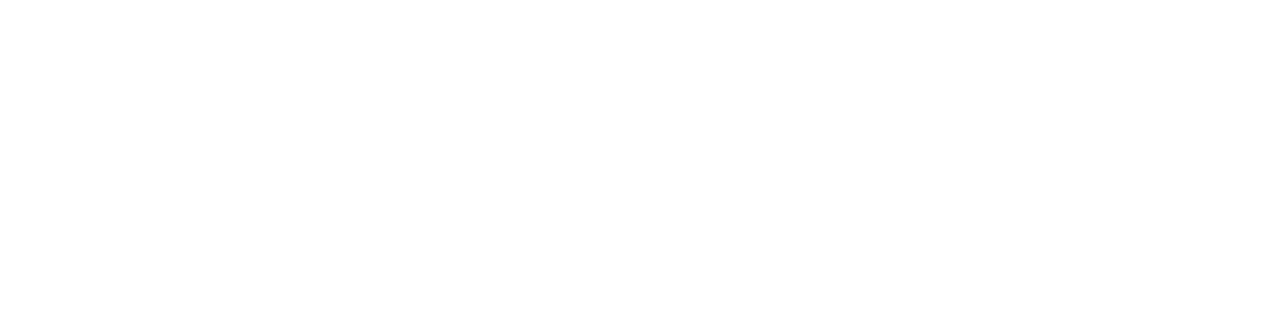
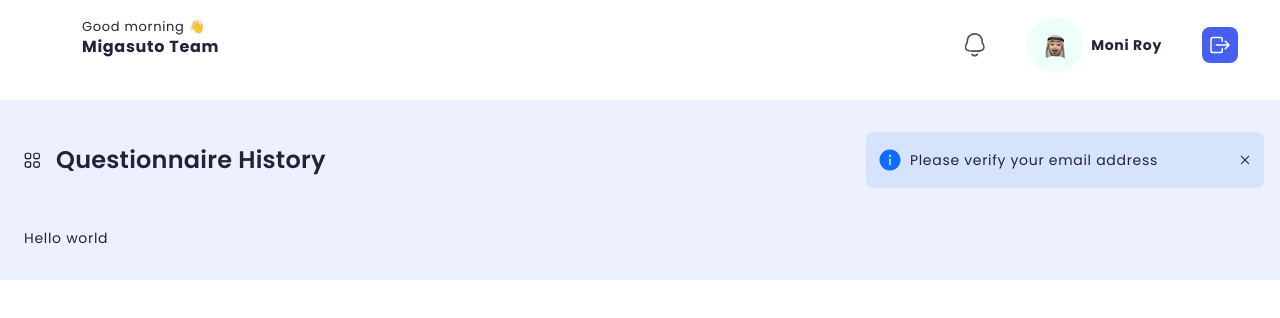
Before and after one commit to Kamba56/Migasuto2, a React (Vite) app: page /history in a window 1280 px wide. Before the commit this address had no page. Shown: the top 318 px of the page. Built offline with nearby package versions, Linux system fonts and the light colour scheme.

Commit message:
completed category layout

```diff
--- a/src/Components/CategoryLayout.tsx
+++ b/src/Components/CategoryLayout.tsx
@@ -1,15 +1,20 @@
 import React from 'react';
 
 import Bell from "../assets/icons/Notification.svg"
+import Category from "../assets/icons/Category.svg"
 import DefaultPic from "../assets/images/profile_pic.png"
+import Info from "../assets/icons/Info.svg"
+
 import { IoLogOutOutline } from "react-icons/io5";
+import { RxCross2 } from "react-icons/rx";
 
 interface CategoryLayoutProps {
     children: React.ReactNode;
     organization: string;
+    category: string;
 }
 
-export default function CategoryLayout({ children, organization }: CategoryLayoutProps) {
+export default function CategoryLayout({ children, organization, category }: CategoryLayoutProps) {
     return (
         <div>
             <header className="flex justify-between pl-[82px] pr-[42px] pt-[17px] pb-[27px]">
@@ -24,23 +29,31 @@
                     />
                     <div className='flex items-center gap-2'>
                         <div className='p-3 bg-eclipse rounded-full'>
-                            <img src={DefaultPic}
-                                className="w-8 h-8"/>
+                            <img src={DefaultPic} className="w-8 h-8" />
                         </div>
                         <h1 className='font-bold'>Moni Roy</h1>
-
-                        <div className=' ml-8 p-[6px] bg-primary rounded-lg'>
-                        <IoLogOutOutline
-                            className='text-white'
-                            size={"24"}
-                        />
-                        </div>
-
+                        <button className=' ml-8 p-[6px] bg-primary rounded-lg'>
+                            <IoLogOutOutline className='text-white' size={"24"} />
+                        </button>
                     </div>
                 </div>
             </header>
-            <main className='pl-3 pr-8 '
-            >
+            <main className='flex flex-col flex-grow pl-6 pr-4 py-8 bg-blue_fade'>
+                <section className='flex justify-between mb-10'>
+
+                    <div className='flex gap-4 items-center'>
+                        <img src={Category}
+                            className='w-4 h-4'
+                            />
+                        <h2 className='text-2xl font-semibold tracking-[0.24px]'>{category}</h2>
+                    </div>
+                    <div className='bg-[#0d6edd1a] rounded-lg flex items-center px-3 py-4 cursor-pointer'>
+                        <img src={Info} />
+                        <p className='ml-2 mr-20'>Please verify your email address</p>
+                        <RxCross2 />
+                    </div>
+                </section>
+
                 {children}
             </main>
         </div>
--- a/src/Pages/DashboardSections/History.tsx
+++ b/src/Pages/DashboardSections/History.tsx
@@ -3,8 +3,10 @@
 export default function History(){
     return(
         <CategoryLayout
-            organization="Migasuto Team">
-            Hello world
+            organization="Migasuto Team"
+            category="Questionnaire History">
+
+            <p>Hello world</p>
 
         </CategoryLayout>
     )
--- a/tailwind.config.js
+++ b/tailwind.config.js
@@ -11,10 +11,12 @@
       },
       colors: {
         secondary:  '#336DBA',
+        secondary_dark: "#3B4250",
         primary : '#465FF1',
         blue: {
           100: '#26203B'
         },
+        blue_fade: "#ECF0FF",
         eclipse : '#EEFFF9'
 
       }
```
Also changed, not shown: src/router/index.tsx (+7 -0 lines), src/assets/icons/Category.svg (added), src/assets/icons/Info.svg (added).
